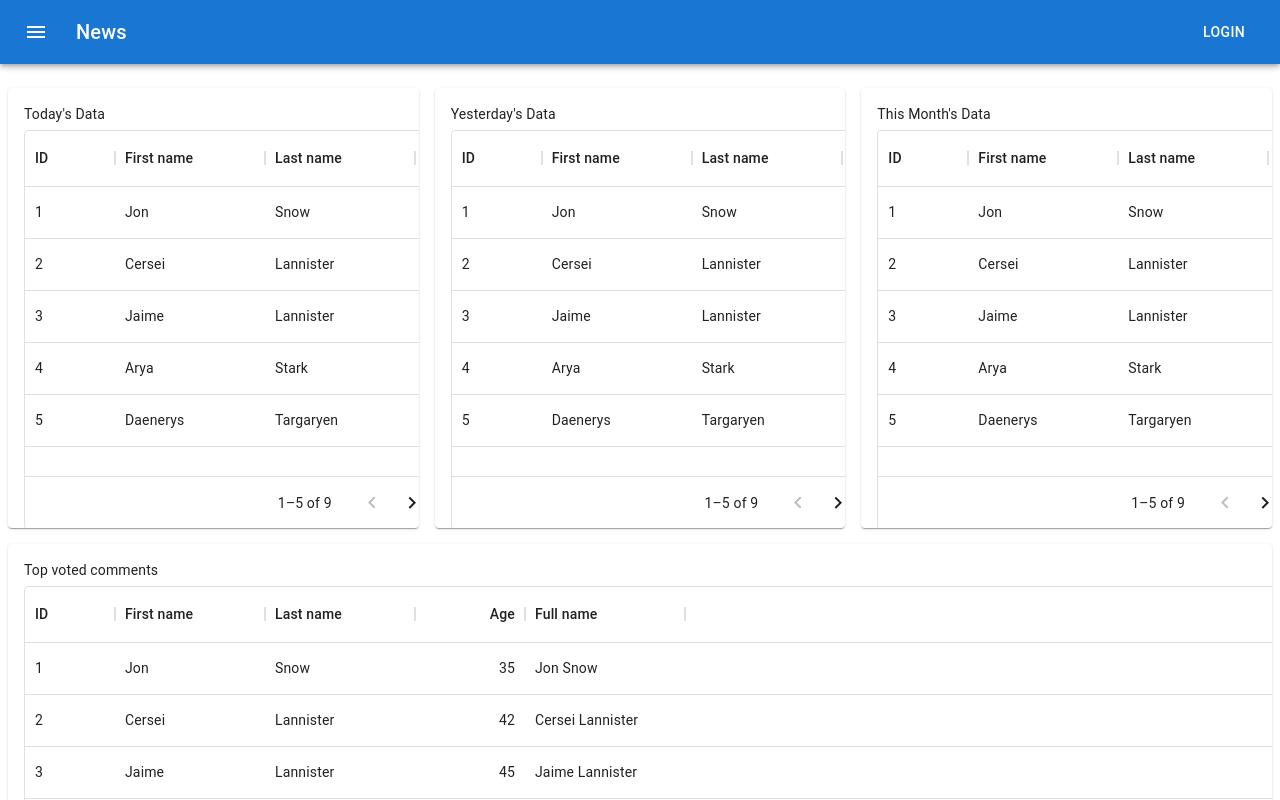
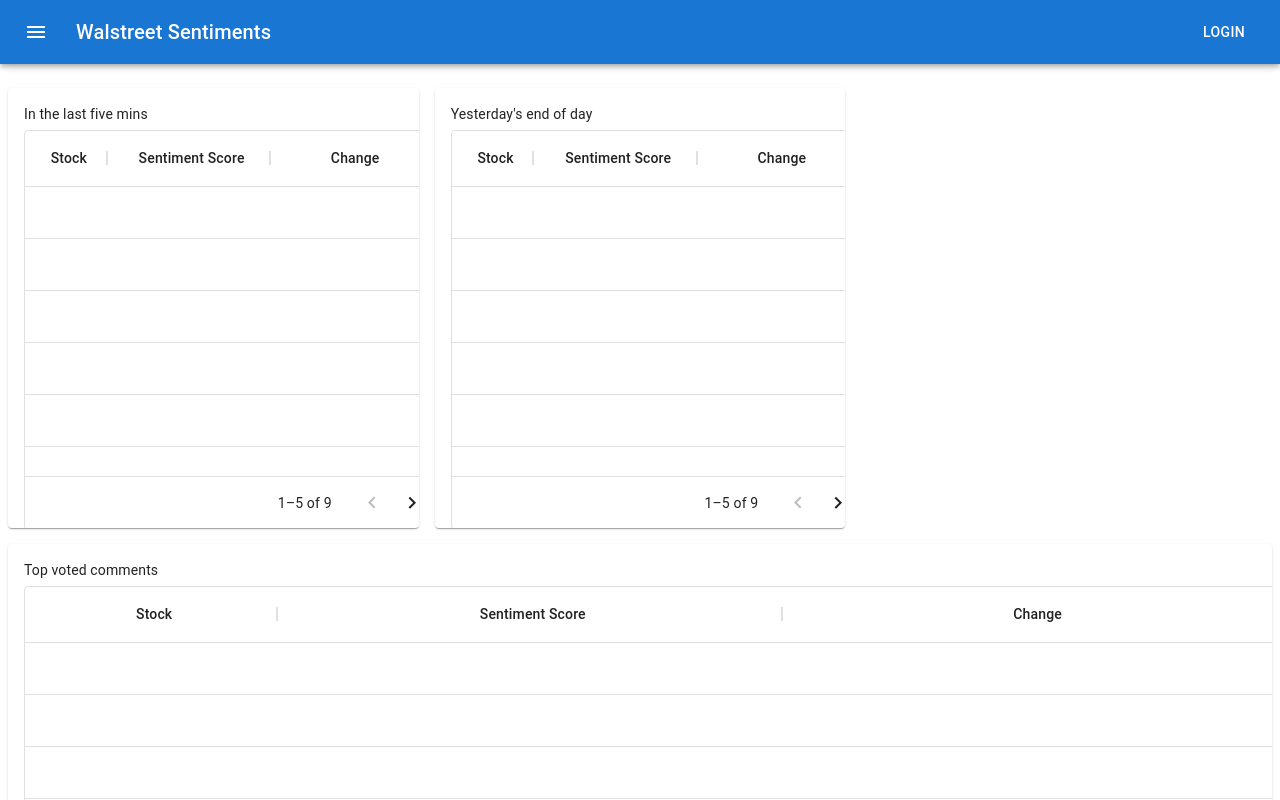
Before and after one commit to Sami6720/wallstreet_sentiments_2.0, a React (Create React App) app: page / in a window 1280 px wide. Shown: the top 800 px of the page. Built offline with nearby package versions, Linux system fonts and the light colour scheme.

Commit message:
fix(data_cards): fix the column headers and styling

```diff
--- a/src/App.js
+++ b/src/App.js
@@ -15,14 +15,12 @@ function App() {
           {/* The empty toolbar component makes sure that  */}
         </Grid>
         <Grid item xs={12} sm={6} md={6} lg={4}>
-          <DataCard name={"Today's Data"}></DataCard>
+          <DataCard name={"In the last five mins"}></DataCard>
         </Grid>
         <Grid item xs={12} sm={6} md={6} lg={4}>
-          <DataCard name={"Yesterday's Data"}></DataCard>
+          <DataCard name={"Yesterday's end of day"}></DataCard>
         </Grid>
-        <Grid item xs={12} lg={4}>
-          <DataCard name={"This Month's Data"}></DataCard>
-        </Grid>
+
         <Grid item xs={12} sm={12} md={12} lg={12}>
           <DataCard name={"Top voted comments"}></DataCard>
         </Grid>
--- a/src/components/DataCard.js
+++ b/src/components/DataCard.js
@@ -1,63 +1,56 @@
-import { Card, CardContent, Typography } from '@mui/material'
-import React from 'react'
-import { DataGrid } from '@mui/x-data-grid';
-
-
-
-
+import { Card, CardContent, Typography } from "@mui/material";
+import React from "react";
+import { DataGrid } from "@mui/x-data-grid";
 
 function DataCard(props) {
-
   // the following rows and columns variables are all dummy data
   const columns = [
-    { field: 'id', headerName: 'ID', width: 90 },
+    // { field: "id", headerName: "Rank", width: 10, editable: false },
     {
-      field: 'firstName',
-      headerName: 'First name',
-      width: 150,
+      field: "Stocks",
+      headerName: "Stock",
+      type: "string",
+      soratble: true,
       editable: false,
+      headerAlign: "center",
+      flex: 0.2
     },
     {
-      field: 'lastName',
-      headerName: 'Last name',
-      width: 150,
+      field: "Total_Compound",
+      headerName: "Sentiment Score",
+      type: "number",
       editable: false,
+      soratble: true,
+      headerAlign: "center",
+      flex: 0.4,
     },
     {
-      field: 'age',
-      headerName: 'Age',
-      type: 'number',
-      width: 110,
+      field: "Percentage_Change",
+      headerName: "Change",
+      type: "number",
       editable: false,
-    },
-    {
-      field: 'fullName',
-      headerName: 'Full name',
-      description: 'This column has a value getter and is not sortable.',
-      sortable: false,
-      width: 160,
-      valueGetter: (params) =>
-        `${params.row.firstName || ''} ${params.row.lastName || ''}`,
+      soratble: true,
+      headerAlign: "center",
+      flex: 0.4,
     },
   ];
 
   const rows = [
-    { id: 1, lastName: 'Snow', firstName: 'Jon', age: 35 },
-    { id: 2, lastName: 'Lannister', firstName: 'Cersei', age: 42 },
-    { id: 3, lastName: 'Lannister', firstName: 'Jaime', age: 45 },
-    { id: 4, lastName: 'Stark', firstName: 'Arya', age: 16 },
-    { id: 5, lastName: 'Targaryen', firstName: 'Daenerys', age: null },
-    { id: 6, lastName: 'Melisandre', firstName: null, age: 150 },
-    { id: 7, lastName: 'Clifford', firstName: 'Ferrara', age: 44 },
-    { id: 8, lastName: 'Frances', firstName: 'Rossini', age: 36 },
-    { id: 9, lastName: 'Roxie', firstName: 'Harvey', age: 65 },
+    { id: 1, lastName: "Snow", firstName: "Jon", age: 35 },
+    { id: 2, lastName: "Lannister", firstName: "Cersei", age: 42 },
+    { id: 3, lastName: "Lannister", firstName: "Jaime", age: 45 },
+    { id: 4, lastName: "Stark", firstName: "Arya", age: 16 },
+    { id: 5, lastName: "Targaryen", firstName: "Daenerys", age: null },
+    { id: 6, lastName: "Melisandre", firstName: null, age: 150 },
+    { id: 7, lastName: "Clifford", firstName: "Ferrara", age: 44 },
+    { id: 8, lastName: "Frances", firstName: "Rossini", age: 36 },
+    { id: 9, lastName: "Roxie", firstName: "Harvey", age: 65 },
   ];
-
 
   const { name } = props;
   return (
     <Card>
-      <CardContent sx={{ height: 400, width: '100%' }}>
+      <CardContent sx={{ height: 400, width: "100%" }}>
         <Typography sx={{ fontSize: 14 }} color="text.primary" gutterBottom>
           {name}
         </Typography>
@@ -69,7 +62,7 @@ function DataCard(props) {
         />
       </CardContent>
     </Card>
-  )
+  );
 }
 
-export default DataCard
+export default DataCard;
--- a/src/components/Navbar.js
+++ b/src/components/Navbar.js
@@ -1,12 +1,10 @@
-import React from 'react'
-import AppBar from '@mui/material/AppBar';
-import Toolbar from '@mui/material/Toolbar';
-import Typography from '@mui/material/Typography';
-import Button from '@mui/material/Button';
-import IconButton from '@mui/material/IconButton';
-import MenuIcon from '@mui/icons-material/Menu';
-
-
+import React from "react";
+import AppBar from "@mui/material/AppBar";
+import Toolbar from "@mui/material/Toolbar";
+import Typography from "@mui/material/Typography";
+import Button from "@mui/material/Button";
+import IconButton from "@mui/material/IconButton";
+import MenuIcon from "@mui/icons-material/Menu";
 
 function Navbar() {
   return (
@@ -22,12 +20,12 @@ function Navbar() {
           <MenuIcon />
         </IconButton>
         <Typography variant="h6" component="div" sx={{ flexGrow: 1 }}>
-            News
+          Walstreet Sentiments
         </Typography>
         <Button color="inherit">Login</Button>
       </Toolbar>
     </AppBar>
-  )
+  );
 }
 
-export default Navbar
+export default Navbar;
```
Lines whose indentation alone changed are shown as unchanged.
